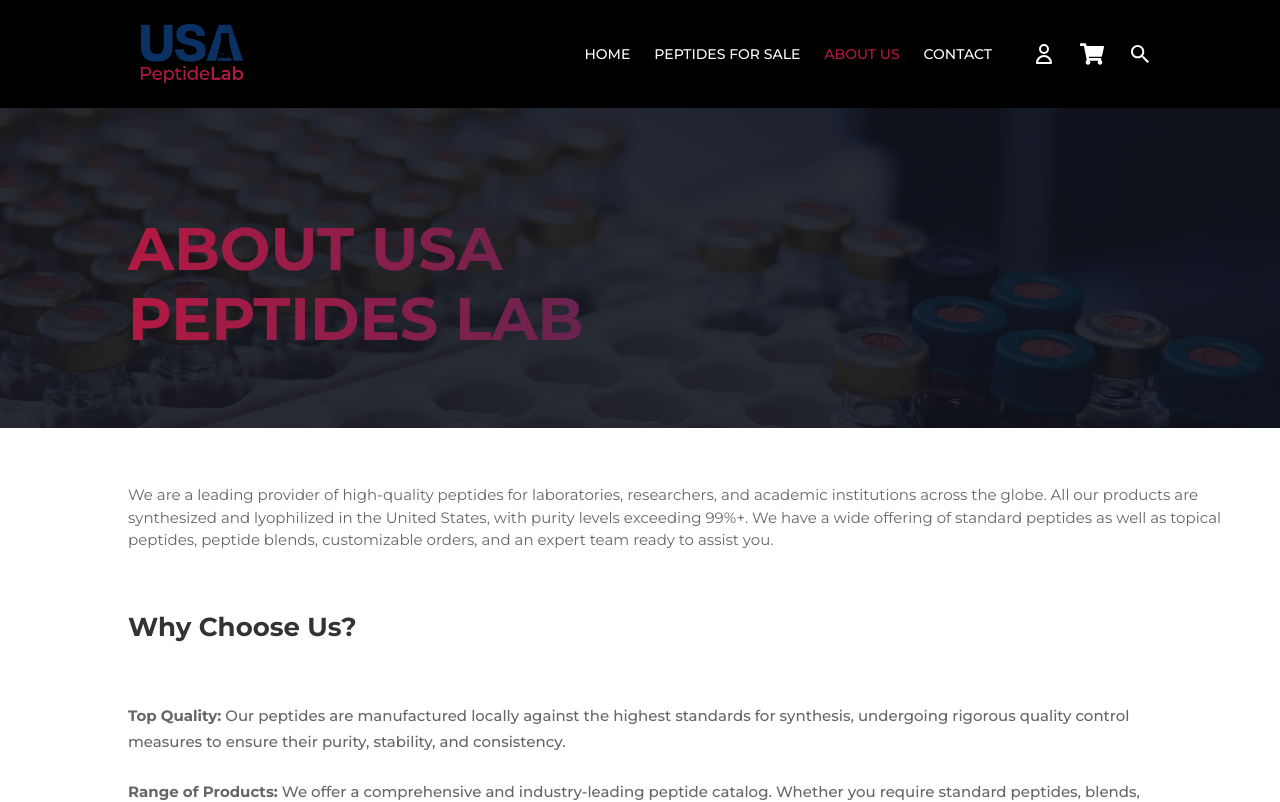
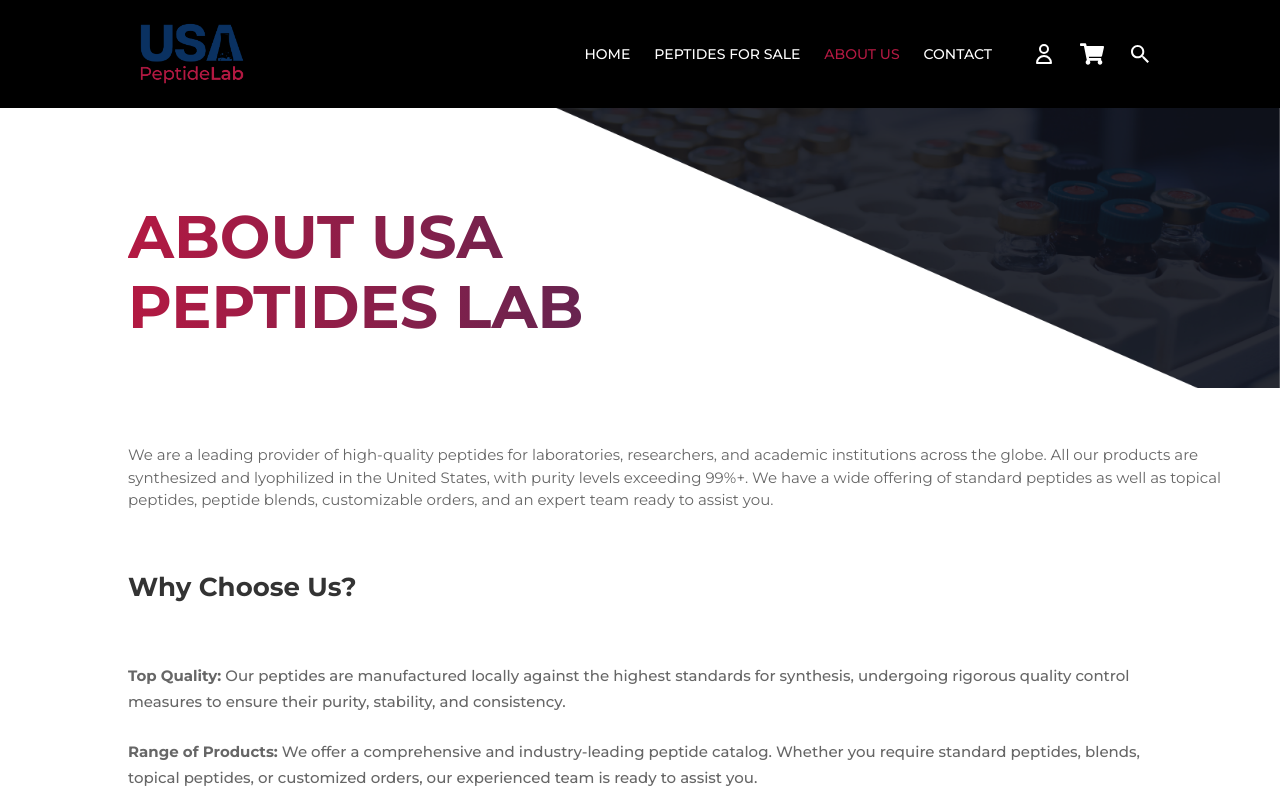
Before and after one commit to Huzaifa4472/USA-peptides, a React (Create React App) app in the folder frontend/: page /user/about-us in a window 1280 px wide. Shown: the top 802 px of the page. Built offline with nearby package versions, Linux system fonts and the light colour scheme.

Commit message:
background images updated

```diff
--- a/frontend/src/user/pages/AboutUs.jsx
+++ b/frontend/src/user/pages/AboutUs.jsx
@@ -1,13 +1,13 @@
 import React from "react";
-import Background from "../../assets/left.PNG";
+import Background from "../../assets/updated-left.png";
 const AboutUs = () => {
   return (
     <div className="flex flex-col items-end gap-14 mb-20">
       <div
-        className="flex items-center justify-center w-full min-h-[40vh] bg-cover bg-center "
+        className="flex items-center justify-center w-full min-h-[35vh] bg-cover bg-center "
         style={{ backgroundImage: `url(${Background})` }}
       >
-        <h1 className=" md:mt-8 mt-4 sm:w-[80%] w-[90%] text-gradient md:text-[60px] text-[32px] font-[700]  leading-[70px]">
+        <h1 className=" md:mt-12 mt-24 sm:w-[80%] w-[90%] text-gradient md:text-[60px] text-[32px] font-[700]  md:leading-[70px]">
           ABOUT USA <br className="md:!flex hidden" /> PEPTIDES LAB
         </h1>
       </div>
--- a/frontend/src/user/pages/PrivacyPolicy.jsx
+++ b/frontend/src/user/pages/PrivacyPolicy.jsx
@@ -1,5 +1,5 @@
 import React from "react";
-import Background from "../../assets/right.PNG";
+import Background from "../../assets/right-updated.png";
 
 const PrivacyPolicy = () => {
   return (
--- a/frontend/src/user/pages/ShippingRefund.jsx
+++ b/frontend/src/user/pages/ShippingRefund.jsx
@@ -1,5 +1,5 @@
 import React from "react";
-import Background from "../../assets/right.PNG";
+import Background from "../../assets/right-updated.png";
 
 const ShippingRefund = () => {
   return (
--- a/frontend/src/user/pages/TermsCondition.jsx
+++ b/frontend/src/user/pages/TermsCondition.jsx
@@ -1,5 +1,5 @@
 import React from "react";
-import Background from "../../assets/right.PNG";
+import Background from "../../assets/right-updated.png";
 
 const TermsCondition = () => {
   return (
```
Also changed, not shown: frontend/src/assets/right-updated.png (added), frontend/src/assets/updated-left.png (added).
